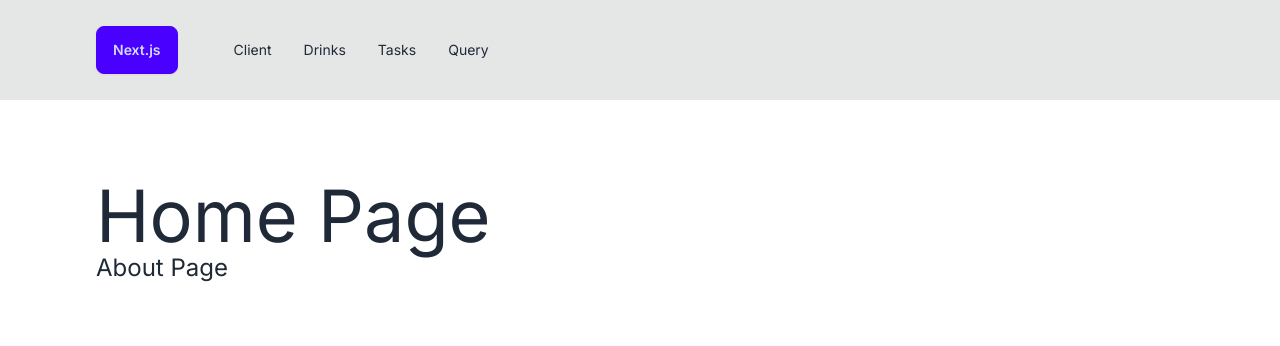
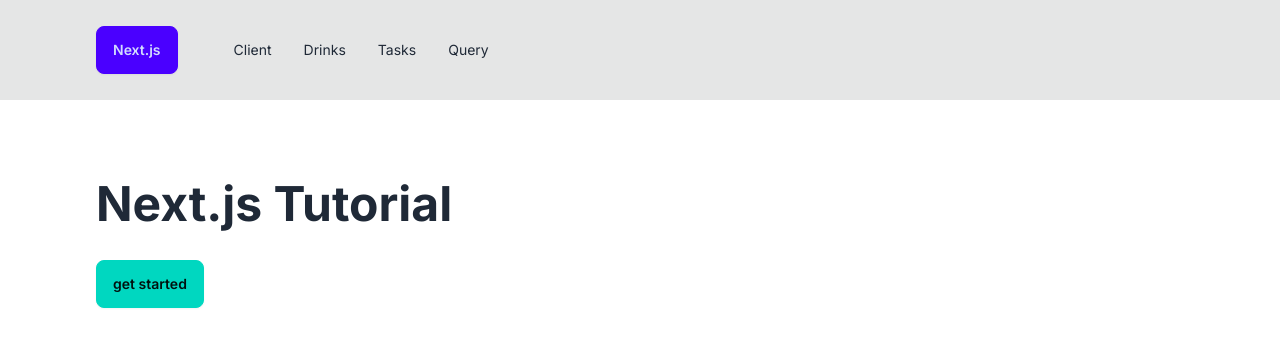
Before and after one commit to SumitsHub/learn-next.js-14, a Next.js app in the folder 01-nextjs-tutorials/: page / in a window 1280 px wide. Shown: the top 346 px of the page. Built offline with nearby package versions, Linux system fonts and the light colour scheme.

Commit message:
styled landing page using tailwind css classes

```diff
--- a/01-nextjs-tutorials/app/page.js
+++ b/01-nextjs-tutorials/app/page.js
@@ -3,10 +3,11 @@
 const HomePage = () => {
   return (
     <div>
-      <h1 className="text-7xl">Home Page</h1>
-
-      <Link href="about" className="text-2xl">About Page</Link>
-    </div>
+    <h1 className='text-5xl mb-8 font-bold'>Next.js Tutorial</h1>
+    <Link href='/client' className='btn btn-accent'>
+      get started
+    </Link>
+  </div>
   )
 }
 export default HomePage
```
